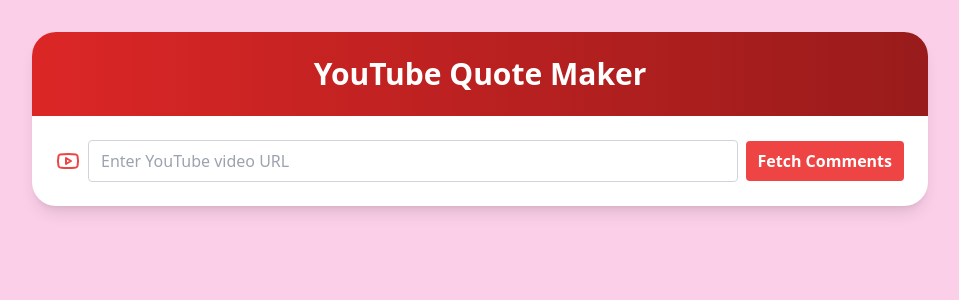
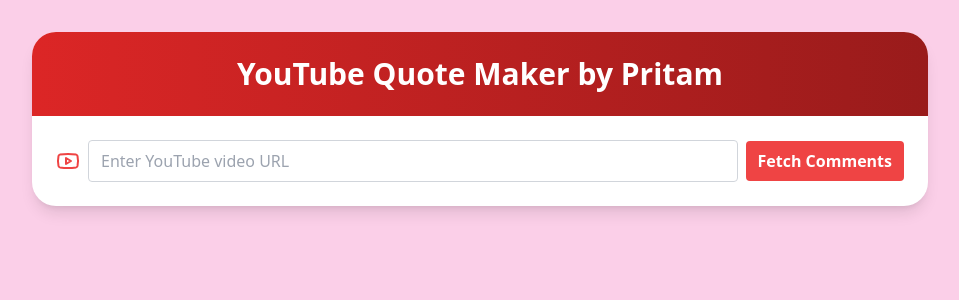
Before and after one commit to bohurupishopping/Bohurupi-Comment-Image, a React (Vite) app: page / in a window 1280 px wide. Shown: the top 300 px of the page, without its empty margins (160-1119 px from the left). Built offline with nearby package versions, Linux system fonts and the light colour scheme; no server answers.

Commit message:
Update App.tsx

```diff
--- a/src/App.tsx
+++ b/src/App.tsx
@@ -56,7 +56,7 @@ function App() {
   return (
     <div className="min-h-screen bg-pink-200 p-8">
       <div className="max-w-4xl mx-auto bg-white rounded-3xl shadow-lg overflow-hidden">
-        <h1 className="text-3xl font-bold text-center py-6 bg-gradient-to-r from-red-600 to-red-800 text-white">YouTube Quote Maker</h1>
+        <h1 className="text-3xl font-bold text-center py-6 bg-gradient-to-r from-red-600 to-red-800 text-white">YouTube Quote Maker by Pritam</h1>
         <div className="p-6 space-y-6">
           <VideoInput onSubmit={handleVideoSubmit} />
           {error && (
```
